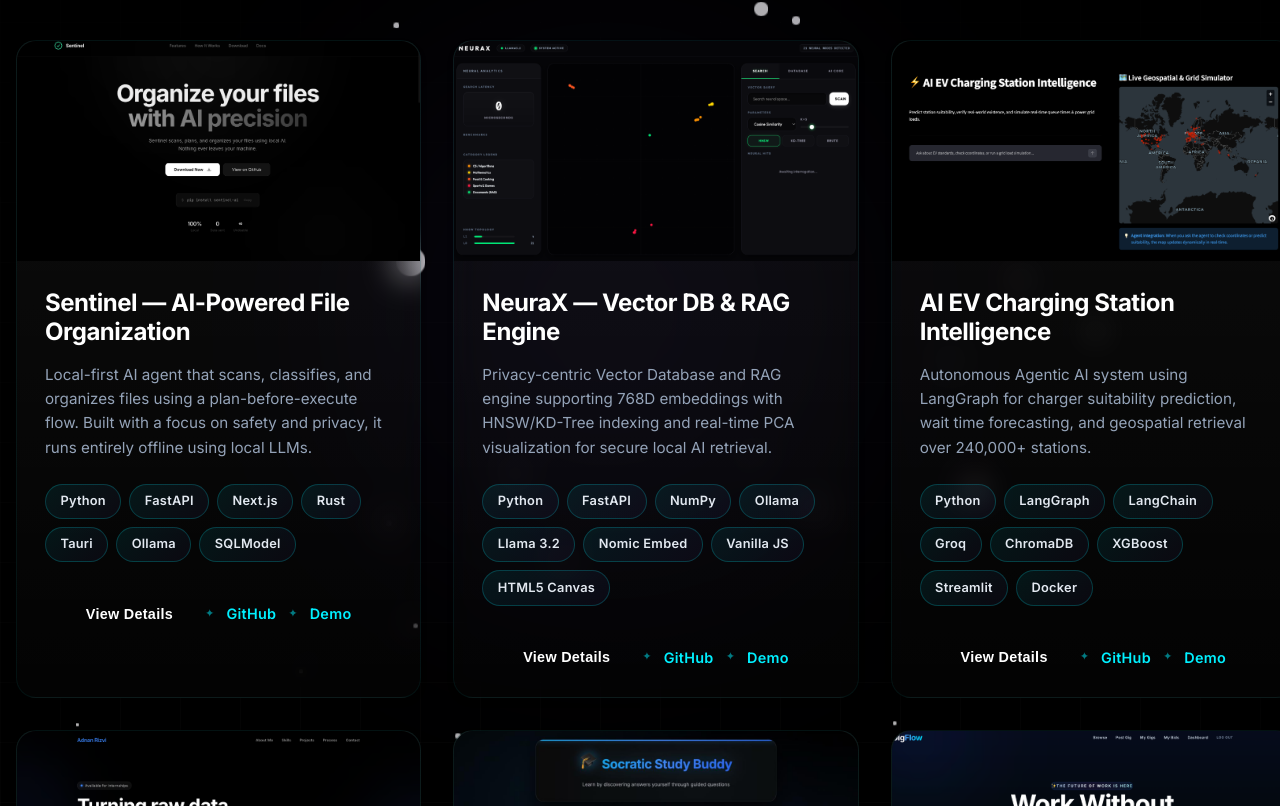
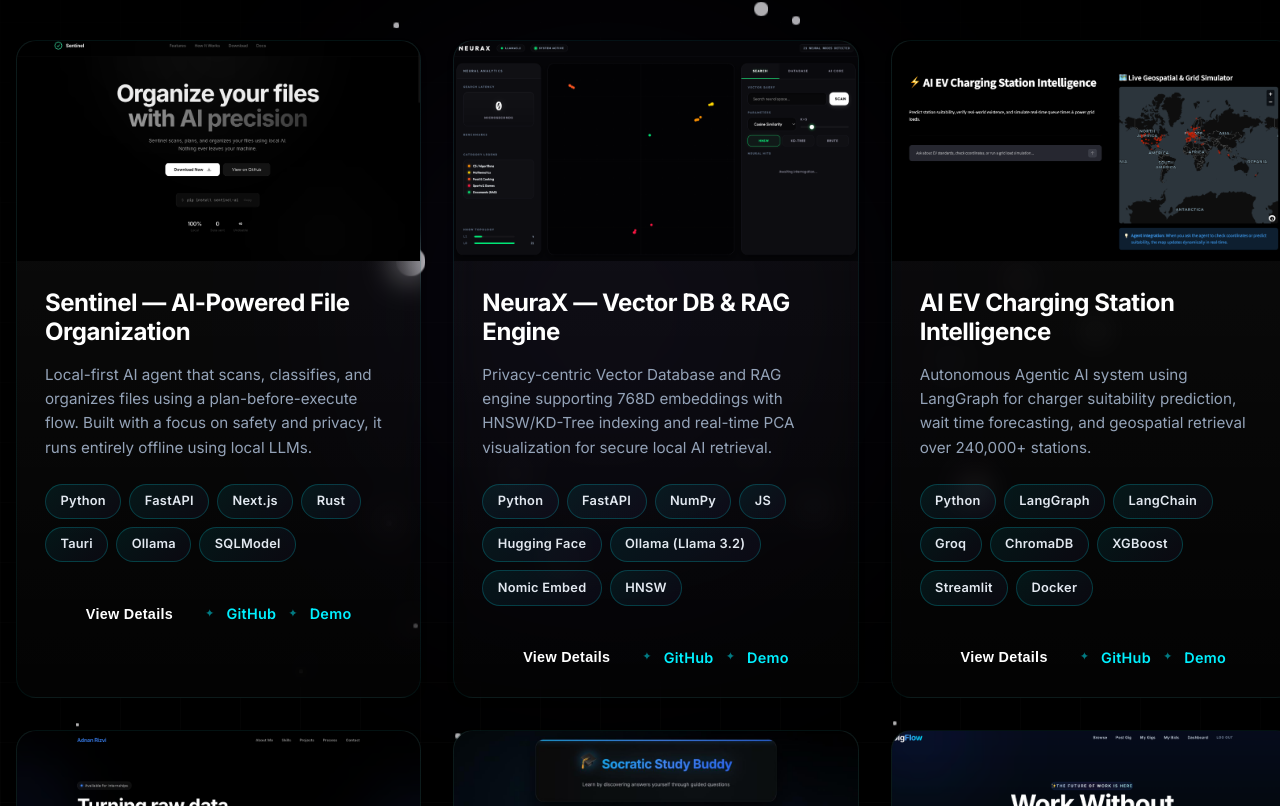
Before and after one commit to adnan275/portfolio, a React (Vite) app: page /projects in a window 1280 px wide. Shown: the part 398-1204 px from the top of the page. Built offline with nearby package versions, Linux system fonts and the light colour scheme.

Commit message:
Content: Update NeuraX tech stack in projects and remove Vanilla JS / HTML5 Canvas

```diff
--- a/src/pages/ProjectsPage.jsx
+++ b/src/pages/ProjectsPage.jsx
@@ -26,7 +26,7 @@ const projects = [
     {
         title: 'NeuraX — Vector DB & RAG Engine',
         description: 'Privacy-centric Vector Database and RAG engine supporting 768D embeddings with HNSW/KD-Tree indexing and real-time PCA visualization for secure local AI retrieval.',
-        tags: ['Python', 'FastAPI', 'NumPy', 'Ollama', 'Llama 3.2', 'Nomic Embed', 'Vanilla JS', 'HTML5 Canvas'],
+        tags: ['Python', 'FastAPI', 'NumPy', 'JS', 'Hugging Face', 'Ollama (Llama 3.2)', 'Nomic Embed', 'HNSW'],
         link: 'https://huggingface.co/spaces/rizzzvi/NeuraX',
         image: '/projects/neurax.png',
         github: 'https://github.com/adnan275/NeuraX',
@@ -34,7 +34,7 @@ const projects = [
             problem: 'Most RAG (Retrieval-Augmented Generation) systems rely on cloud vector databases, which can be slow and compromise data privacy. Visualizing high-dimensional embeddings is also a challenge.',
             solution: 'NeuraX implements a custom vector database from scratch using NumPy for efficient similarity searches. It includes a real-time PCA (Principal Component Analysis) visualizer to project 768D embeddings into 2D space.',
             features: ['Custom HNSW/KD-Tree indexing', '768D Vector support', 'Real-time PCA Visualization', 'Local RAG pipeline with Llama 3.2'],
-            techStack: ['Python', 'FastAPI', 'NumPy', 'Ollama', 'Llama 3.2', 'Nomic Embed', 'Vanilla JS', 'HTML5 Canvas']
+            techStack: ['Python', 'FastAPI', 'NumPy', 'JS', 'Hugging Face', 'Ollama (Llama 3.2)', 'Nomic Embed', 'HNSW']
         }
     },
     {
--- a/src/sections/Projects.jsx
+++ b/src/sections/Projects.jsx
@@ -14,7 +14,7 @@ const projects = [
     {
         title: 'NeuraX — Vector DB & RAG Engine',
         description: 'Privacy-centric Vector Database and RAG engine supporting 768D embeddings with HNSW/KD-Tree indexing and real-time PCA visualization for secure local AI retrieval.',
-        tags: ['Python', 'FastAPI', 'NumPy', 'Ollama', 'Llama 3.2', 'Nomic Embed', 'Vanilla JS', 'HTML5 Canvas'],
+        tags: ['Python', 'FastAPI', 'NumPy', 'JS', 'Hugging Face', 'Ollama (Llama 3.2)', 'Nomic Embed', 'HNSW'],
         link: 'https://huggingface.co/spaces/rizzzvi/NeuraX',
         image: '/projects/neurax.png'
     },
```
